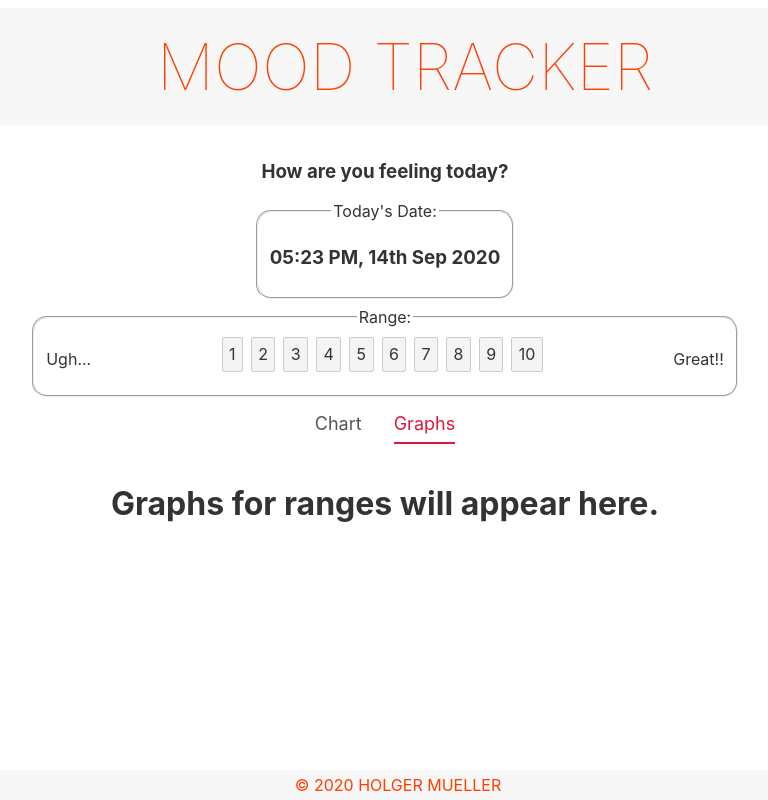
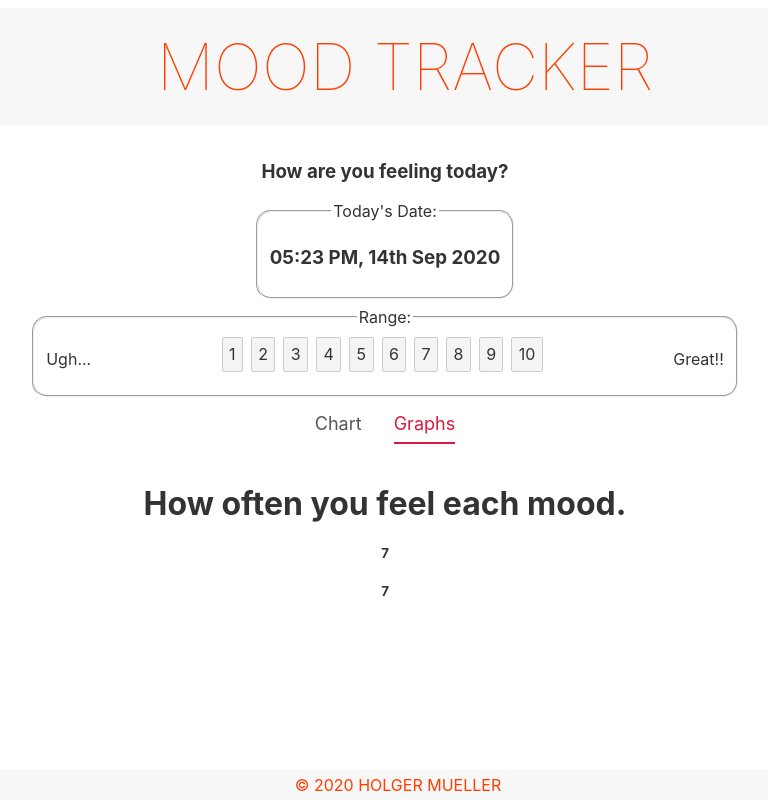
Before and after one commit to Holgermueller/mood-tracker, a Svelte app: page / in a window 1280 px wide. Both pictures are taken after a click on the item "Graphs". Shown: the top 800 px of the page, without its empty margins (255-1023 px from the left). Built offline with nearby package versions, Linux system fonts and the light colour scheme.

Commit message:
can update store

```diff
--- a/src/components/Footer.svelte
+++ b/src/components/Footer.svelte
@@ -3,7 +3,7 @@
     background: #f7f7f7;
     padding: 5px;
     bottom: 0;
-    position: absolute;
+    position: fixed;
     width: 100%;
   }
   div {
--- a/src/components/Graphs.svelte
+++ b/src/components/Graphs.svelte
@@ -1 +1,11 @@
-<h1>Graphs for ranges will appear here.</h1>
+<script>
+  import MoodStore from "../stores/MoodStore";
+</script>
+
+<h1>How often you feel each mood.</h1>
+<div>
+  {#each $MoodStore as mood}
+    <h5>{mood.mood}</h5>
+    <h5>{mood.moodId}</h5>
+  {/each}
+</div>
--- a/src/components/MoodRange.svelte
+++ b/src/components/MoodRange.svelte
@@ -1,5 +1,8 @@
 <script>
+  import MoodStore from "../stores/MoodStore";
+  import { createEventDispatcher } from "svelte";
   import Modal from "../shared/Modal.svelte";
+  import moment from "moment";
 
   let showModal = false;
 
@@ -9,12 +12,27 @@
 
   let todaysMood = "";
 
+  let todaysDate = moment().format("hh:mm A, Do MMM YYYY");
+
   let toggleModal = (e) => {
     showModal = !showModal;
     console.log(e.target.value);
   };
 
-  const handleClick = (e) => {};
+  const addTodaysMood = (e) => {
+    console.log(e.target.value);
+
+    let todaysMood = {
+      date: todaysDate,
+      mood: e.target.value,
+      id: Math.random(),
+      moodId: e.target.id,
+    };
+
+    MoodStore.update((MoodStore) => {
+      return [todaysMood, ...MoodStore];
+    });
+  };
 </script>
 
 <style>
@@ -48,7 +66,7 @@
 
   {#each moodRange as mood}
     <button
-      on:click={toggleModal}
+      on:click={addTodaysMood}
       id={mood}
       value={mood}
       class="button">{mood}</button>
--- a/src/stores/MoodStore.js
+++ b/src/stores/MoodStore.js
@@ -5,6 +5,7 @@ const MoodStore = writable([
     date: "xxx",
     id: "x",
     mood: "7",
+    moodId: "7",
   },
 ]);
 
```
